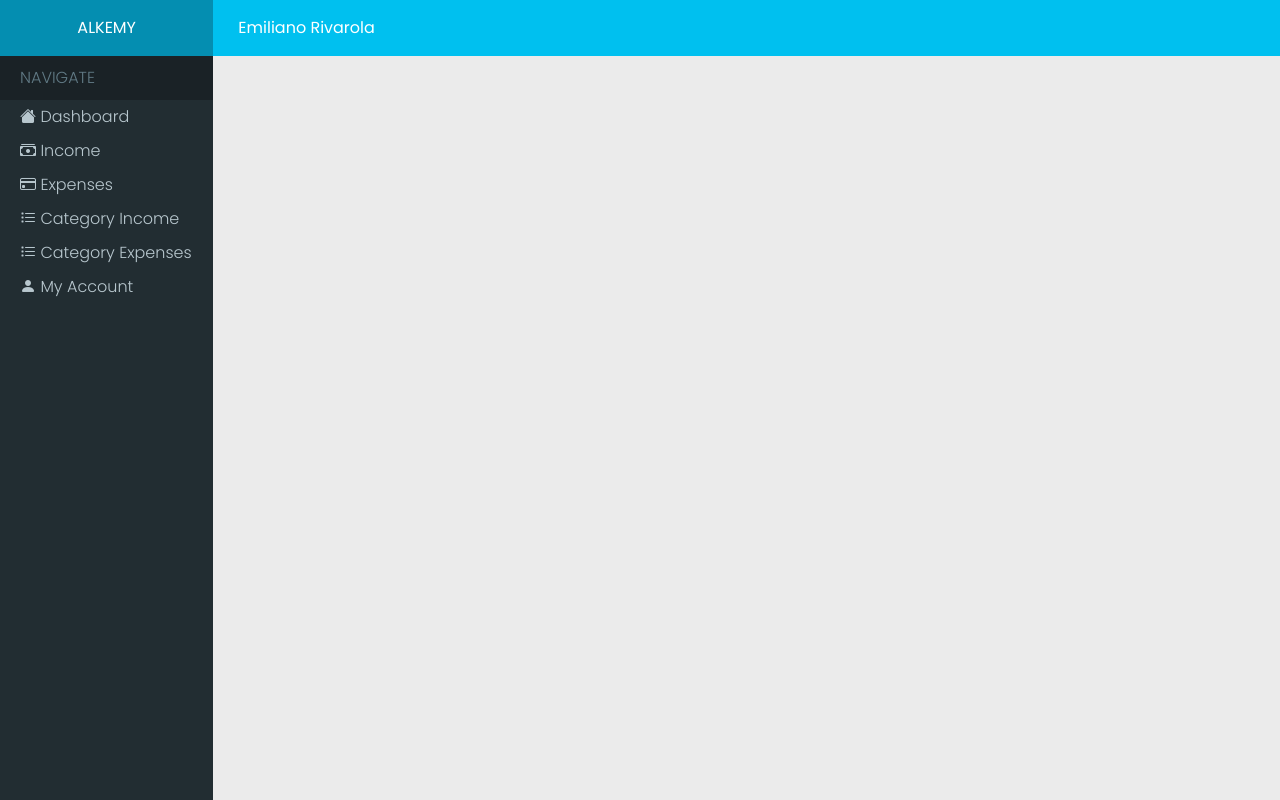
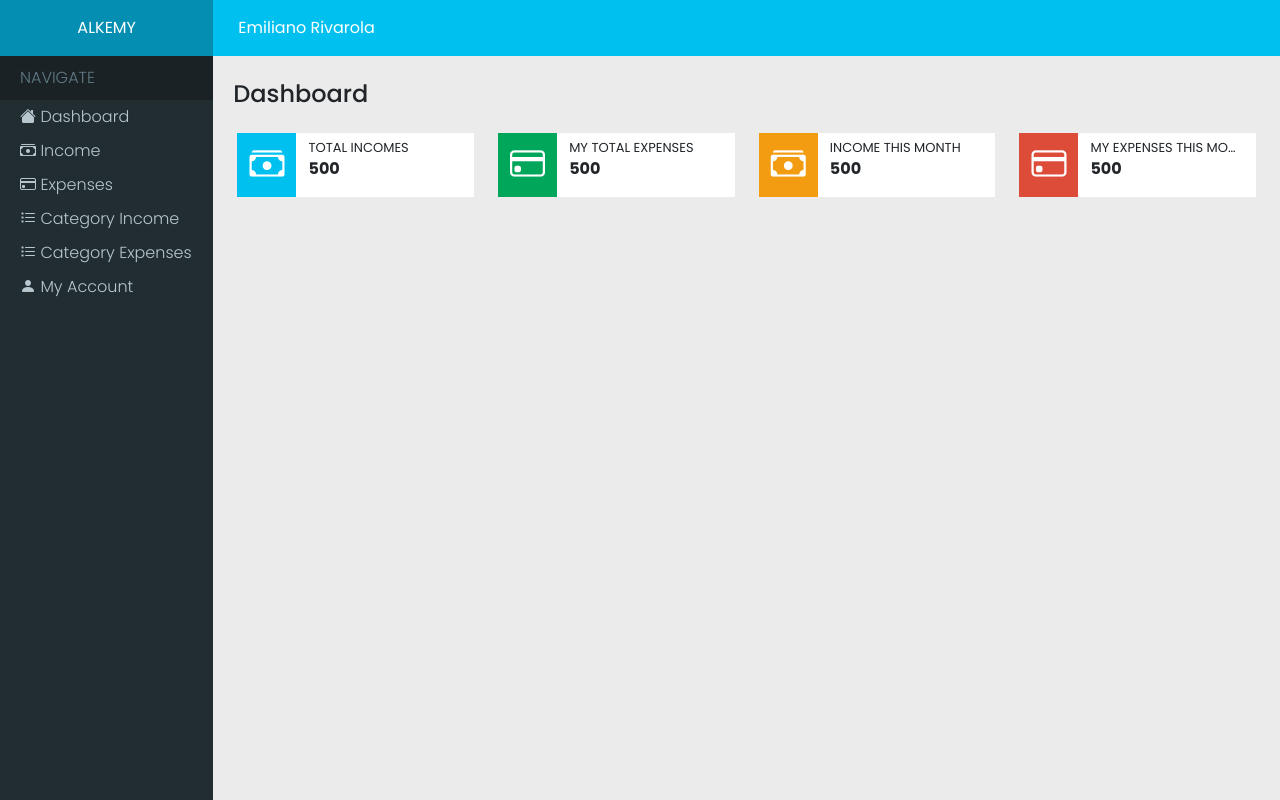
Before and after one commit to RivEm98/Personal-Budget-Magnament, a React (Create React App) app in the folder client/: page /home in a window 1280 px wide. Built offline with nearby package versions, Linux system fonts and the light colour scheme.

Commit message:
I create the carddashboard component

```diff
--- /dev/null
+++ b/client/src/components/CardDashboard/CardDashboard.css
@@ -0,0 +1,11 @@
+.card-dashboard-container{
+    background-color: #ffff;
+}
+.card-text-dashboard{
+    font-size: 13px;
+    margin: 0;
+    margin-top: 5px;
+    white-space: nowrap;
+    overflow: hidden;
+    text-overflow: ellipsis;
+}
--- /dev/null
+++ b/client/src/components/CardDashboard/CardDashboard.js
@@ -0,0 +1,19 @@
+import React from 'react'
+import './CardDashboard.css'
+
+const CardDashboard = (props)=>
+(
+    <div className="col-12 col-md-6 col-lg-3 mt-3">
+        <div className="row card-dashboard-container">
+            <div className="col-2 col-md-3 col-lg-4 col-xl-3 d-flex justify-content-center align-items-center" style={{backgroundColor:props.color}}>
+                <i className={props.icon} style={{color:"#ffff",fontSize:"35px"}}></i>
+            </div>
+            <div className="col-9 col-lg-8 col-xl-9">
+                <p className="card-text-dashboard">{props.name}</p>
+                <p className="price-card-dashboard fw-bold">{props.price}</p>
+            </div>
+        </div>
+    </div>
+)
+
+export default CardDashboard;
--- /dev/null
+++ b/client/src/components/Dashboard/Dashboard.js
@@ -0,0 +1,13 @@
+import React from 'react'
+
+const Dashboard = (props)=>
+(
+    <div className="col-md-8 col-lg-9 col-xl-10 mt-3">
+        <h4 className="m-2">{props.name}</h4>
+        <div className="row">
+            {props.children}
+        </div>
+    </div>
+)
+
+export default Dashboard;
--- a/client/src/page/Home.js
+++ b/client/src/page/Home.js
@@ -1,13 +1,24 @@
 import React from 'react'
 import Sidebar from '../components/SideBar/Sidebar'
 import Navbar from '../components/Navbar/Navbar'
+import Dashboard from '../components/Dashboard/Dashboard'
+import CardDashboard from '../components/CardDashboard/CardDashboard'
 
 const Home = () =>
 (
     <div>
         <div class="row">
             <Navbar pageName="ALKEMY" userName="Emiliano Rivarola"/>
-            <Sidebar />
+            <div className="row p-0">
+                <Sidebar />
+                <Dashboard name="Dashboard">
+                    <CardDashboard name="TOTAL INCOMES" price="500" color="#00c0ef" icon="bi bi-cash-stack"/>
+                    <CardDashboard name="MY TOTAL EXPENSES" price="500" color="#00a65a" icon="bi bi-credit-card"/>
+                    <CardDashboard name="INCOME THIS MONTH" price="500" color="#f39c12" icon="bi bi-cash-stack"/>
+                    <CardDashboard name="MY EXPENSES THIS MONTH" price="500" color="#dd4b39" icon="bi bi-credit-card"/>
+                </Dashboard>
+            </div>
+
         </div>
     </div>
 )
```
